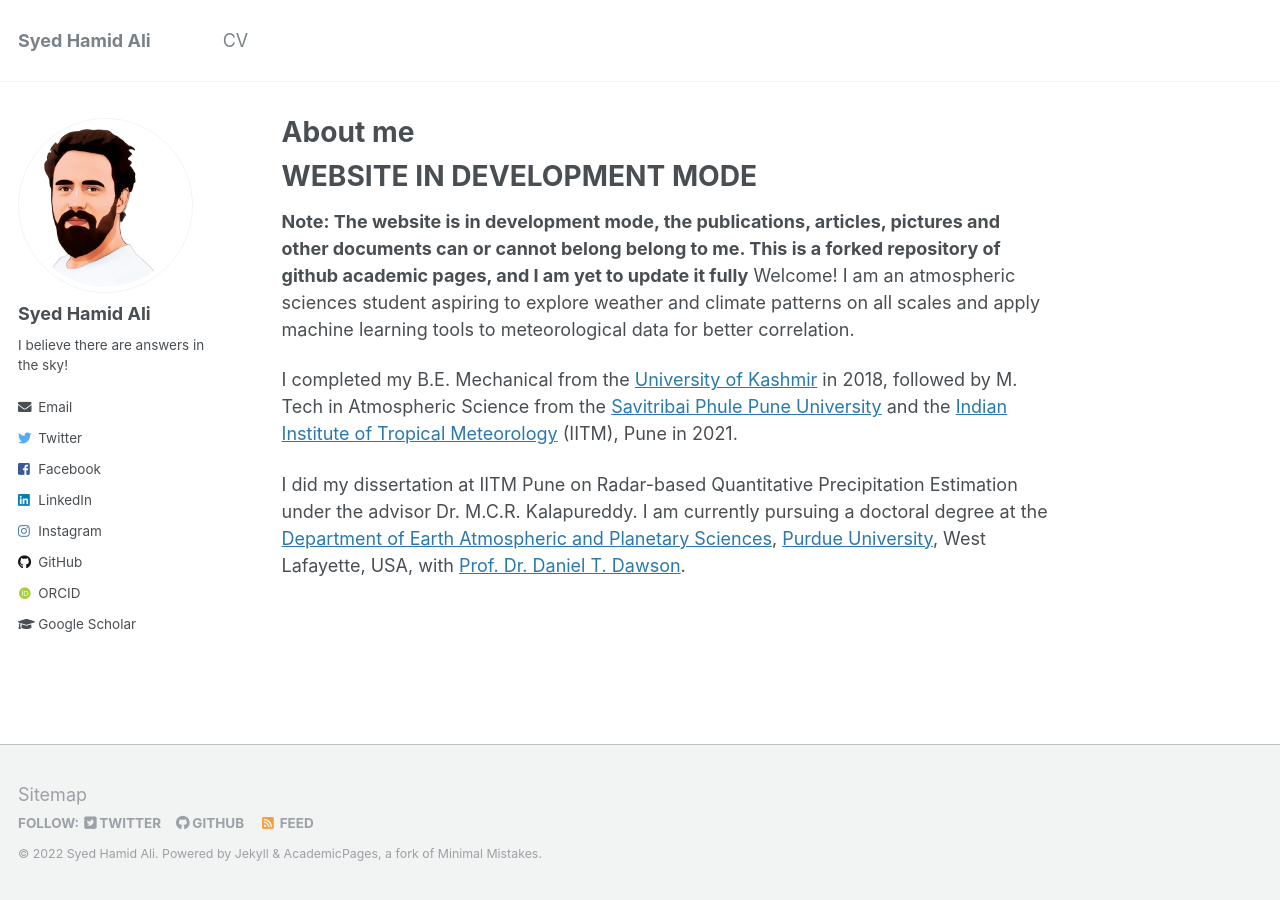
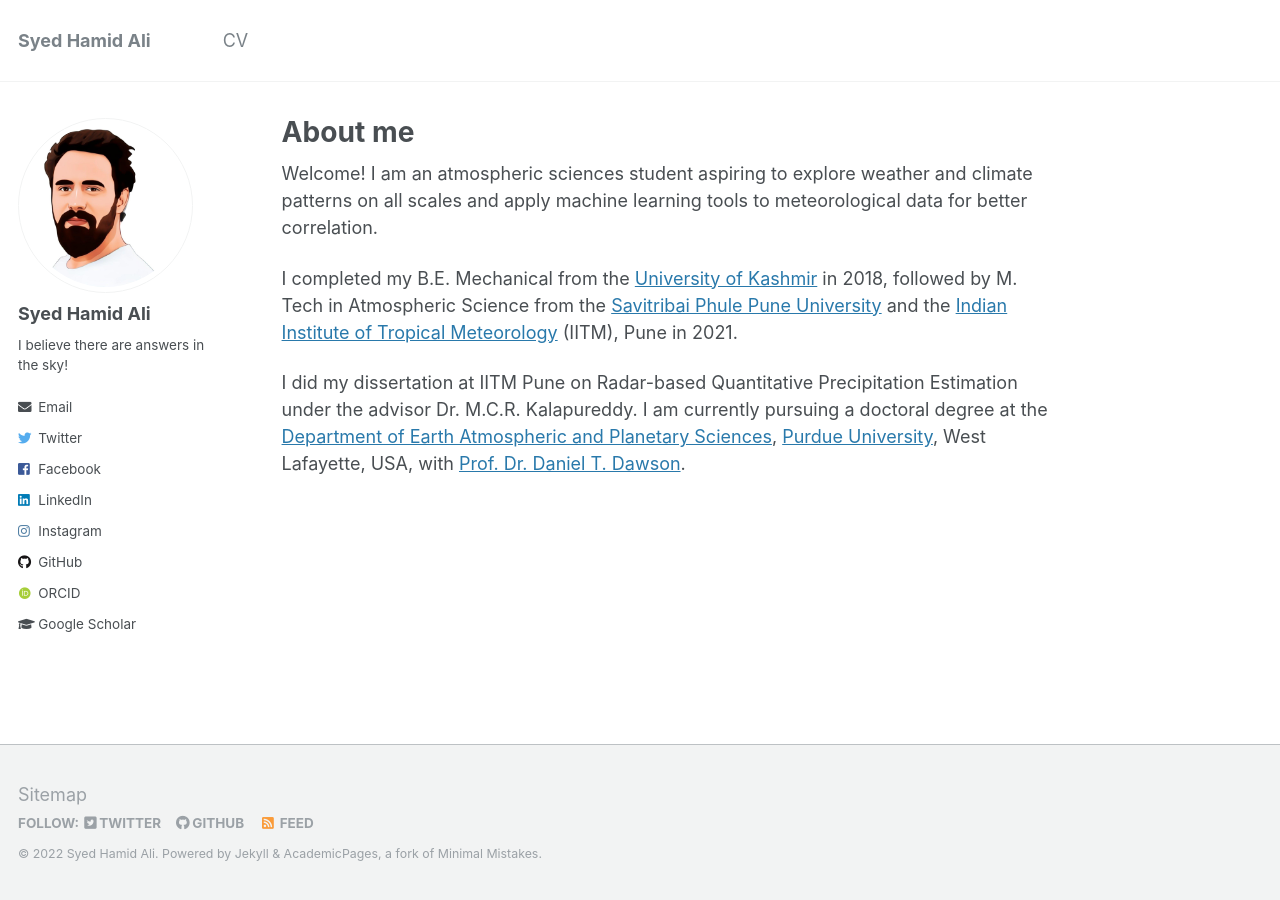
Before and after one commit to syedhamidali/syedhamidali.github.io, a Jekyll site: the page built from _pages/about.md, in a window 1280 px wide. Built offline with Jekyll 4.4.1, drawn with Linux system fonts in a browser that asks for light colours; some web fonts are replaced.

Commit message:
update_about

```diff
--- a/_pages/about.md
+++ b/_pages/about.md
@@ -7,9 +7,7 @@ redirect_from:
   - /about/
   - /about.html
 ---
-WEBSITE IN DEVELOPMENT MODE
-===========================
-**Note: The website is in development mode, the publications, articles, pictures and other documents can or cannot belong belong to me. This is a forked repository of github academic pages, and I am yet to update it fully**
+
 Welcome! I am an atmospheric sciences student aspiring to explore weather and climate patterns on all scales and apply machine learning tools to meteorological data for better correlation.
 
 I completed my B.E. Mechanical from the [University of Kashmir](https://www.kashmiruniversity.net/) in 2018, followed by M. Tech in Atmospheric Science from the [Savitribai Phule Pune University](https://www.unipune.ac.in) and the [Indian Institute of Tropical Meteorology](https://tropmet.res.in) (IITM), Pune in 2021.
```
